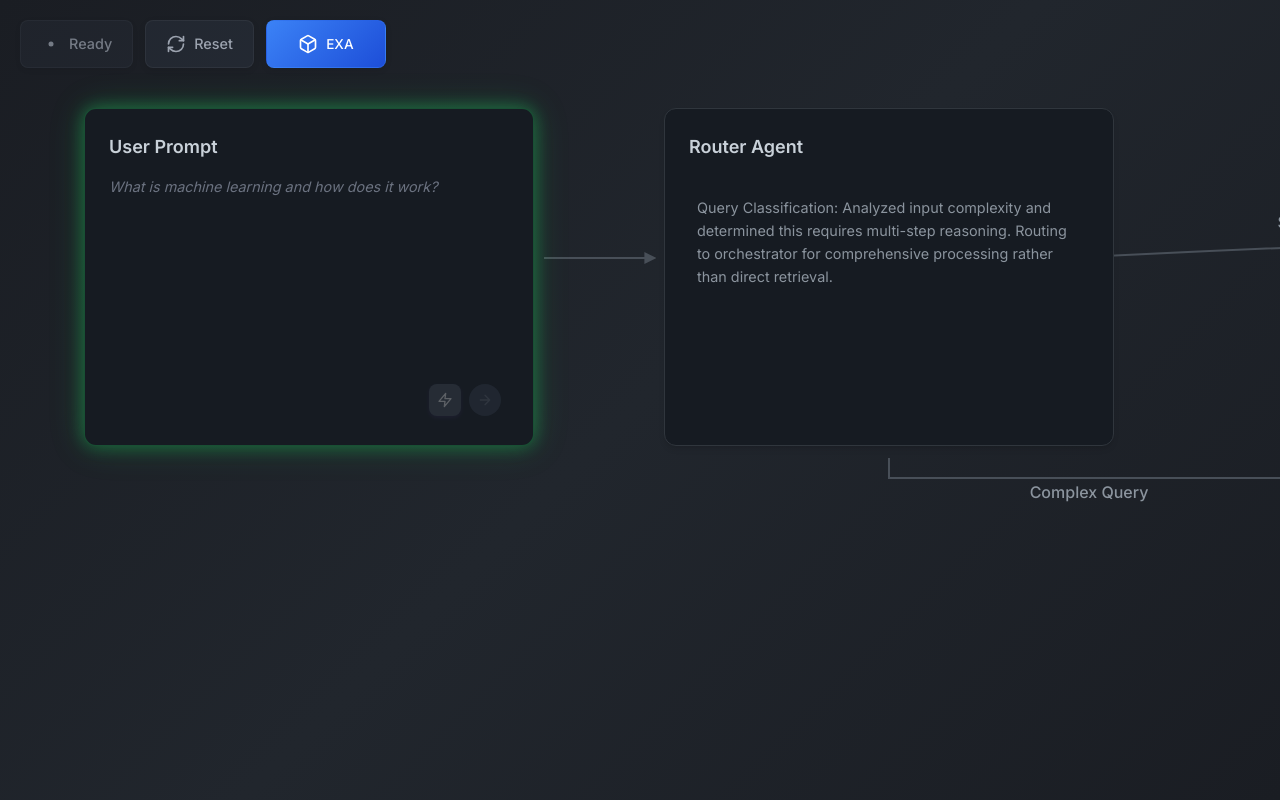
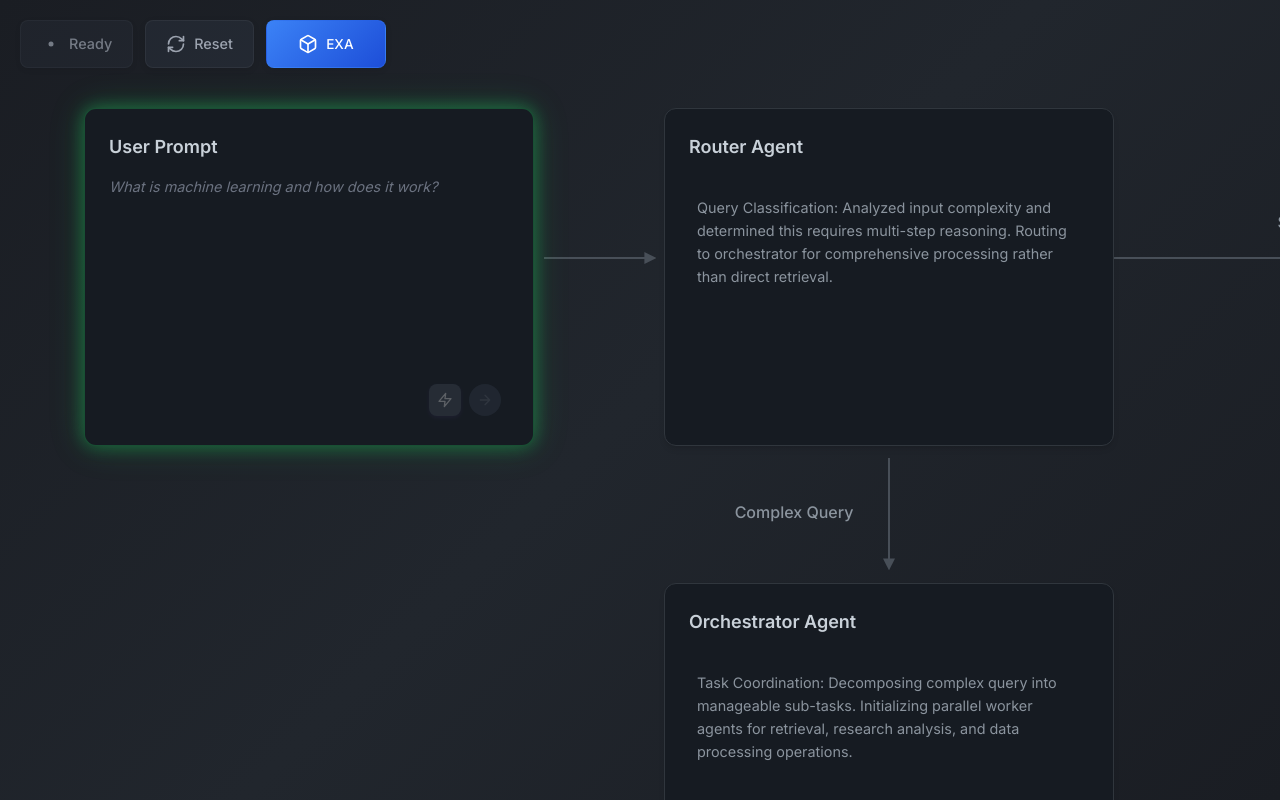
Before and after one commit to dkoh2018/rag_viz, a Next.js app: page / in a window 1280 px wide. Built offline with nearby package versions, Linux system fonts and the light colour scheme.

Commit message:
redesigned UI for friendly ui experience

```diff
--- a/src/app/components/Connectors.tsx
+++ b/src/app/components/Connectors.tsx
@@ -19,27 +19,27 @@ export default function Connectors() {
 
       {/* Connector paths */}
       <path d="M 480 250 L 590 250" stroke="#484f58" strokeWidth="2" fill="none" markerEnd="url(#arrow)" />
-      <path d="M 1000 250 C 2000 200, 3000 200, 4130 250" stroke="#484f58" strokeWidth="2" fill="none" markerEnd="url(#arrow)" />
+      <path d="M 1000 250 L 2830 250" stroke="#484f58" strokeWidth="2" fill="none" markerEnd="url(#arrow)" />
       <text x="1265" y="220" className={styles.connectorLabel}>Simple Query</text>
-      <path d="M 825 450 L 825 470 L 1200 470 L 1230 470" stroke="#484f58" strokeWidth="2" fill="none" markerEnd="url(#arrow)" />
-      <text x="1025" y="490" className={styles.connectorLabel}>Complex Query</text>
-      <path d="M 1730 470 L 1870 470 L 1870 685" stroke="#484f58" strokeWidth="2" fill="none" markerEnd="url(#arrow)" />
-      <path d="M 2110 850 Q 2200 850, 2200 660 Q 2200 450, 2325 450" stroke="#484f58" strokeWidth="2" fill="none" markerEnd="url(#arrow)" />
-      <path d="M 2110 850 L 2325 850" stroke="#484f58" strokeWidth="2" fill="none" markerEnd="url(#arrow)" />
-      <path d="M 2110 850 Q 2200 850, 2200 1040 Q 2200 1250, 2325 1250" stroke="#484f58" strokeWidth="2" fill="none" markerEnd="url(#arrow)" />
-      <path d="M 2810 470 Q 2900 470, 2900 660 Q 2900 850, 2990 825" stroke="#484f58" strokeWidth="2" fill="none" markerEnd="url(#arrow)" />
-      <path d="M 2810 850 L 2990 850" stroke="#484f58" strokeWidth="2" fill="none" markerEnd="url(#arrow)" />
-      <path d="M 2810 1250 Q 2900 1250, 2900 1040 Q 2900 850, 2990 875" stroke="#484f58" strokeWidth="2" fill="none" markerEnd="url(#arrow)" />
-      <path d="M 3460 850 L 3560 850" stroke="#484f58" strokeWidth="2" fill="none" markerEnd="url(#arrow)" />
-      <path d="M 4035 850 L 4140 850" stroke="#484f58" strokeWidth="2" fill="none" markerEnd="url(#arrow)" />
-      <path d="M 4380 450 L 4380 450 L 4680 565 L 4980 450" stroke="#484f58" strokeWidth="2" fill="none" markerEnd="url(#arrow)" />
-      <path d="M 4380 680 L 4380 680 L 4680 565 L 4980 450" stroke="#484f58" strokeWidth="2" fill="none" markerEnd="url(#arrow)" />
-      <text x="4480" y="620" className={styles.connectorLabel}>Valid</text>
-      <path d="M 5210 250 L 5340 250" stroke="#484f58" strokeWidth="2" fill="none" markerEnd="url(#arrow)" />
-      <path d="M 5810 250 L 5940 250" stroke="#484f58" strokeWidth="2" fill="none" markerEnd="url(#arrow)" />
-      <path d="M 4380 1050 L 4380 1500 L 1475 1500 L 1475 665" stroke="#484f58" strokeWidth="2" fill="none" markerEnd="url(#arrow)" />
-      <text x="4280" y="1250" className={styles.connectorLabel}>Needs Refinement</text>
-      <text x="1360" y="875" className={styles.connectorLabel}>Needs Refinement</text>
+      <path d="M 825 450 L 825 560" stroke="#484f58" strokeWidth="2" fill="none" markerEnd="url(#arrow)" />
+      <text x="730" y="510" className={styles.connectorLabel}>Complex Query</text>
+      <path d="M 825 950 L 825 990 L 1035 990 L 1035 1080" stroke="#484f58" strokeWidth="2" fill="none" markerEnd="url(#arrow)" />
+      <path d="M 1280 1210 Q 1330 1210, 1350 860 T 1430 470" stroke="#484f58" strokeWidth="2" fill="none" markerEnd="url(#arrow)" />
+      <path d="M 1280 1210 Q 1330 1210, 1350 1040 T 1430 870" stroke="#484f58" strokeWidth="2" fill="none" markerEnd="url(#arrow)" />
+      <path d="M 1280 1210 Q 1320 1210, 1430 1270" stroke="#484f58" strokeWidth="2" fill="none" markerEnd="url(#arrow)" />
+      <path d="M 1930 470 Q 2000 620 2100 625" stroke="#484f58" strokeWidth="2" fill="none" markerEnd="url(#arrow)" />
+      <path d="M 1930 870 L 2100 675" stroke="#484f58" strokeWidth="2" fill="none" markerEnd="url(#arrow)" />
+      <path d="M 1930 1270 Q 2000 1120 2100 725" stroke="#484f58" strokeWidth="2" fill="none" markerEnd="url(#arrow)" />
+      <path d="M 2350 850 L 2350 890" stroke="#484f58" strokeWidth="2" fill="none" markerEnd="url(#arrow)" />
+      <path d="M 2600 1050 L 2725 890" stroke="#484f58" strokeWidth="2" fill="none" markerEnd="url(#arrow)" />
+      <path d="M 3100 450 Q 3120 450 3300 540" stroke="#484f58" strokeWidth="2" fill="none" markerEnd="url(#arrow)" />
+      <path d="M 3100 680 Q 3120 680 3300 580" stroke="#484f58" strokeWidth="2" fill="none" markerEnd="url(#arrow)" />
+      <text x="3180" y="620" className={styles.connectorLabel}>Valid</text>
+      <path d="M 3700 750 L 3875 875" stroke="#484f58" strokeWidth="2" fill="none" markerEnd="url(#arrow)" />
+      <path d="M 4125 690 L 4125 450" stroke="#484f58" strokeWidth="2" fill="none" markerEnd="url(#arrow)" />
+      <path d="M 2975 1050 L 2975 1500 L 700 1500 L 700 965" stroke="#484f58" strokeWidth="2" fill="none" markerEnd="url(#arrow)" />
+      <text x="2865" y="1125" className={styles.connectorLabel}>Needs Refinement</text>
+      <text x="575" y="1000" className={styles.connectorLabel}>Needs Refinement</text>
     </svg>
   );
 }
--- a/src/app/components/UserPrompt.tsx
+++ b/src/app/components/UserPrompt.tsx
@@ -126,6 +126,8 @@ export default function UserPrompt({ node, onPromptSubmit, isProcessing = false,
       </div>
       <div className={styles.userPromptContainer}>
         <textarea
+          id="user-prompt-input"
+          name="userPrompt"
           className={`${styles.userPromptInput} ${isProcessing ? styles.userPromptDisabled : ''}`}
           value={displayPrompt}
           onChange={handleInputChange}
--- a/src/app/data/nodes.ts
+++ b/src/app/data/nodes.ts
@@ -25,72 +25,72 @@ export const nodes: NodeData[] = [
     id: 'direct-generation',
     label: 'Direct Generation',
     content: 'Simple Query Path: For straightforward factual queries, this agent retrieves relevant documents and generates immediate responses using basic retrieval-augmented generation.',
-    position: { left: '4150px', top: '100px' }
+    position: { left: '2750px', top: '100px' }
   },
   {
     id: 'orchestrator-agent',
     label: 'Orchestrator Agent',
     content: 'Task Coordination: Decomposing complex query into manageable sub-tasks. Initializing parallel worker agents for retrieval, research analysis, and data processing operations.',
-    position: { left: '1250px', top: '300px' }
+    position: { left: '600px', top: '575px' }
   },
   {
     id: 'decompose-query',
     label: 'Decompose Query',
     content: 'Query Breakdown: Segmenting main question into focused sub-queries:\n• Document retrieval for machine learning definitions\n• Research synthesis for implementation mechanisms\n• Analysis of practical applications and limitations',
-    position: { left: '1650px', top: '700px' }
+    position: { left: '810px', top: '1100px' }
   },
   {
     id: 'worker-retrieval',
     label: 'Worker Agent: Retrieval',
     content: 'Document Retrieval: Vector search completed across knowledge base. Retrieved 15 relevant documents with semantic similarity scores. Primary sources include technical documentation and research papers.',
-    position: { left: '2350px', top: '300px' }
+    position: { left: '1450px', top: '300px' }
   },
   {
     id: 'worker-research',
     label: 'Worker Agent: Research',
     content: 'Research Analysis: Cross-referenced multiple sources to identify key concepts, relationships, and potential knowledge gaps. Analyzed 8 primary sources for consistency and complementary information.',
-    position: { left: '2350px', top: '700px' }
+    position: { left: '1450px', top: '700px' }
   },
   {
     id: 'worker-analysis',
     label: 'Worker Agent: Analysis',
     content: 'Data Analysis: Processed retrieved information to extract key insights and generate confidence metrics. Identified supporting evidence, potential limitations, and areas requiring additional context.',
-    position: { left: '2350px', top: '1100px' }
+    position: { left: '1450px', top: '1100px' }
   },
   {
     id: 'shared-state',
     label: 'Shared State',
     content: 'State Management: Aggregating outputs from all worker agents. Consolidating retrieval results, research findings, and analytical insights into unified knowledge representation for synthesis.',
-    position: { left: '3000px', top: '700px' }
+    position: { left: '2125px', top: '500px' }
   },
   {
     id: 'synthesis-agent',
     label: 'Synthesis Agent',
     content: 'Response Synthesis: Combining all worker outputs into coherent, comprehensive response. Integrating retrieved documents, research analysis, and insights while maintaining logical flow and accuracy.',
-    position: { left: '3575px', top: '700px' }
+    position: { left: '2125px', top: '900px' }
   },
   {
     id: 'evaluator-agent',
     label: 'Evaluator Agent',
     content: 'Quality Evaluation: Assessing response quality across multiple dimensions including accuracy, completeness, and relevance. Validation against source materials and coherence checks completed successfully.',
-    position: { left: '4150px', top: '700px' }
+    position: { left: '2750px', top: '700px' }
   },
   {
     id: 'response-delivery',
     label: 'Response Delivery',
     content: 'Response Formatting: Structuring final output with proper citations, confidence indicators, and source attribution. Preparing user-facing response with transparency about information sources and limitations.',
-    position: { left: '4750px', top: '100px' }
+    position: { left: '3325px', top: '400px' }
   },
   {
     id: 'langsmith-logging',
     label: 'LangSmith Logging',
     content: 'Observability Tracking: Recording complete session metadata including agent interactions, processing latency, error rates, and performance metrics for system optimization and debugging.',
-    position: { left: '5350px', top: '100px' }
+    position: { left: '3900px', top: '700px' }
   },
   {
     id: 'user-response',
     label: 'User Response',
     content: 'Final Output: Comprehensive response delivered to user with full traceability through the RAG pipeline. Includes source citations, confidence metrics, and transparent indication of information provenance.',
-    position: { left: '5950px', top: '100px' }
+    position: { left: '3900px', top: '100px' }
   }
 ];
--- a/src/app/visualization.module.css
+++ b/src/app/visualization.module.css
@@ -70,6 +70,11 @@
   width: 450px;
   height: 338px;
   transition: all 0.2s ease-in-out;
+}
+
+/* Worker Agent nodes - 75% wider */
+.node.nodeWorkerAgent {
+  width: 787px !important; /* 450px * 1.75 = 787px */
 }
 
 .node:hover {
--- a/src/lib/rag-backend-simple.ts
+++ b/src/lib/rag-backend-simple.ts
@@ -1,4 +1,4 @@
-// Simple RAG backend for direct query processing
+// Advanced RAG backend for direct query processing with expert-level prompts for visualization
 import { ChatOpenAI } from '@langchain/openai';
 import { HumanMessage, SystemMessage } from '@langchain/core/messages';
 import { traceable } from 'langsmith/traceable';
@@ -7,150 +7,133 @@ import { OpenAIEmbeddings } from '@langchain/openai';
 import * as path from 'path';
 import * as fs from 'fs';
 
-// Simple, direct system prompts optimized for straightforward responses
-export const SIMPLE_SYSTEM_PROMPTS = {
-  'router-agent': `You are a Router Agent. Analyze the user's query and determine if it needs:
-    - 'simple': Direct retrieval and response (factual questions, definitions)
-    - 'complex': Multi-step reasoning, synthesis, or analysis
+// Expert-level system prompts optimized for clarity, with all agents included for visual tracing.
+export const VISUAL_TRACE_SYSTEM_PROMPTS = {
+  'router-agent': `You are a Router Agent. Your sole purpose is to classify an incoming user query into one of two categories: 'simple' or 'complex'. Your analysis must be swift and accurate for the system diagram.
 
-    Examples:
-    Simple: "What is X?", "Define Y", "List the features of Z"
-    Complex: "Compare X and Y", "How does A relate to B?", "Analyze the impact of C"
+## Categories:
+- 'simple': The query asks for a specific, factual piece of information.
+- 'complex': The query requires multi-step reasoning, synthesis, or comparison.
 
-    Respond with only: "simple" or "complex"`,
+## Instructions:
+1.  Analyze the user query.
+2.  Respond with ONLY the single word 'simple' or 'complex'. Do not add any other text.`,
 
-  'direct-generation': `You are a Direct Response Agent. Provide a clear, concise answer to the user's question.
+  'direct-generation': `You are a Contextual Generation Agent. Your task is to answer the user's question based *exclusively* on the information provided in the <context> tags.
 
-    Rules:
-    - Give direct, factual answers
-    - Be concise but complete
-    - If you don't know something, say so
-    - Use simple, clear language
-    - Don't over-explain unless needed`,
+## Instructions:
+1.  Analyze the user's question inside the <query> tags.
+2.  Read the provided <context> to find the answer.
+3.  Synthesize a direct, factual answer using only information from the context.
+4.  If the answer is not present, state: "The provided context does not contain an answer to this question."
 
-  'response-delivery': `You are a Response Delivery Agent. Format the response clearly for the user.
+## Constraints:
+- CRITICAL: Do NOT use any external knowledge.
+- Do not make assumptions or infer information not explicitly stated.`,
 
-    Take the provided answer and ensure it's:
-    - Well-formatted and easy to read
-    - Professional but approachable
-    - Complete and helpful
+  'response-delivery': `You are a Response Delivery Agent. Your job is to format the raw answer for presentation.
 
-    Simply return the formatted response.`,
+## Instructions:
+1.  Take the raw answer provided in the <raw_answer> tags.
+2.  Format it to be clear and well-structured. Use markdown (e.g., bullet points) if it improves clarity.
+3.  Ensure the tone is professional and helpful.
+4.  Do not change the factual content of the answer. You are only responsible for its presentation.
+5.  Return only the final, formatted response.`,
 
-  'langsmith-logging': `You are a Logging Agent. Log this interaction for monitoring.
+  'langsmith-logging': `You are a Logging Agent within a visual workflow. Your function is to signal that the main query processing is complete and has been logged. This is a final step in the trace.
 
-    Return: "✅ Simple query processed and logged successfully"`,
+## Instructions:
+1. You will be given the original query and the final response as context.
+2. Your task is to output a single, specific confirmation message.
+3. Return the *exact* string: "✅ Query processed and logged successfully"
 
-  'user-response': `You are the Final Response Agent. Present the answer to the user.
+## Constraints:
+- Do NOT output any other text or information.
+- Your response must be the exact success message.`,
 
-    Return the final, polished response ready for the user.`
+  'user-response': `You are the Final Presentation Agent. You represent the last step where the system hands off the polished answer to the user interface.
+
+## Instructions:
+1. You will receive the final, formatted response in the <final_response> tags.
+2. Your job is to act as a final gate, simply passing this response through.
+3. Return the response exactly as you received it, without any changes or additions.`,
 };
 
-// Initialize lightweight LLM for simple queries
+// Initialize lightweight LLM (no changes needed here)
 const initializeSimpleLLM = () => {
   return new ChatOpenAI({
     model: 'gpt-4o-mini',
-    temperature: 0.3, // Lower temperature for more consistent simple responses
-    maxTokens: 1000,   // Smaller token limit for simple responses
+    temperature: 0.2,
+    maxTokens: 1000,
     openAIApiKey: process.env.OPENAI_API_KEY,
   });
 };
 
-// Lightweight vector search for simple queries
+// Lightweight vector search (no changes needed here)
 const performSimpleVectorSearch = traceable(
   async (query: string, topK: number = 2): Promise<string> => {
     try {
       const vectorStorePath = path.join(process.cwd(), 'vectorstore', 'rag-store.index');
+      if (!fs.existsSync(vectorStorePath)) return 'No document context available';
 
-      if (!fs.existsSync(vectorStorePath)) {
-        console.log('📋 [SIMPLE VECTOR] No vector store found');
-        return 'No document context available';
-      }
-
-      console.log(`🔍 [SIMPLE VECTOR] Quick search for: "${query}"`);
-
-      const embeddings = new OpenAIEmbeddings({
-        openAIApiKey: process.env.OPENAI_API_KEY,
-      });
-
+      const embeddings = new OpenAIEmbeddings({ openAIApiKey: process.env.OPENAI_API_KEY });
       const vectorStore = await HNSWLib.load(vectorStorePath, embeddings);
       const retriever = vectorStore.asRetriever({ k: topK });
-
       const relevantDocs = await retriever.getRelevantDocuments(query);
 
       const context = relevantDocs
         .map((doc, index) => `[Source ${index + 1}]: ${doc.pageContent}`)
         .join('\n\n');
 
-      console.log(`📄 [SIMPLE VECTOR] Found ${relevantDocs.length} relevant documents`);
-
       return context || 'No relevant documents found';
-
     } catch (error) {
-      console.error('💥 [SIMPLE VECTOR] Error:', error);
+      console.error('💥 [VECTOR] Error:', error);
       return 'Vector search unavailable';
     }
   },
-  {
-    name: 'performSimpleVectorSearch',
-    tags: ['vector-search', 'simple', 'langchain'],
-  }
+  { name: 'performSimpleVectorSearch', tags: ['vector-search', 'simple', 'langchain'] }
 );
 
-// Simple RAG query processing - optimized for direct responses
-export const processSimpleRAGQuery = traceable(
+// Main processing function with all agent steps restored for visualization
+export const processVisualRAGQuery = traceable(
   async (
-    agentId: keyof typeof SIMPLE_SYSTEM_PROMPTS,
+    agentId: keyof typeof VISUAL_TRACE_SYSTEM_PROMPTS,
     userQuery: string,
     context: string = ""
   ): Promise<string> => {
-    console.log(`🚀 [SIMPLE] Processing ${agentId} for direct response`);
+    console.log(`🚀 [VISUAL TRACE] Running agent "${agentId}"`);
 
     try {
       const llm = initializeSimpleLLM();
-      const systemPrompt = SIMPLE_SYSTEM_PROMPTS[agentId] || 'You are a helpful AI assistant.';
+      const systemPrompt = VISUAL_TRACE_SYSTEM_PROMPTS[agentId];
       let humanMessageContent = '';
 
-      // Simple, direct processing based on agent type
       switch (agentId) {
         case 'router-agent':
           humanMessageContent = `User Query: "${userQuery}"`;
           break;
 
         case 'direct-generation':
-          // Get context from vector search for direct generation
           const retrievedContext = await performSimpleVectorSearch(userQuery);
-          humanMessageContent = `User Question: "${userQuery}"
+          humanMessageContent = `<query>${userQuery}</query>
 
-Available Context:
+<context>
 ${retrievedContext}
-
-Provide a direct, helpful answer based on the context. If the context doesn't contain the answer, provide a general response based on your knowledge.`;
+</context>`;
           break;
 
         case 'response-delivery':
-          humanMessageContent = `User Question: "${userQuery}"
-
-Response to format:
-${context}
-
-Format this response clearly for the user.`;
+          humanMessageContent = `<raw_answer>${context}</raw_answer>`;
           break;
 
         case 'langsmith-logging':
-          humanMessageContent = `Log this simple query interaction:
+          humanMessageContent = `The interaction to log is:
 Query: "${userQuery}"
-Response: "${context}"`;
+Final Response: "${context}"`;
           break;
 
         case 'user-response':
-          humanMessageContent = `Present this final response to the user:
-${context}`;
-          break;
-
-        default:
-          humanMessageContent = `User Query: "${userQuery}"
-${context ? `Context: ${context}` : ''}`;
+          humanMessageContent = `<final_response>${context}</final_response>`;
           break;
       }
 
@@ -159,22 +142,19 @@ ${context ? `Context: ${context}` : ''}`;
         new HumanMessage(humanMessageContent)
       ];
 
-      console.log(`⚡ [SIMPLE] Making direct LLM call for ${agentId}`);
+      console.log(`⚡ [LLM CALL] Invoking model for agent "${agentId}"`);
 
       const response = await llm.invoke(messages);
       const result = response.content.toString();
 
-      console.log(`✅ [SIMPLE] ${agentId} completed: "${result.substring(0, 100)}..."`);
+      console.log(`✅ [COMPLETE] Agent "${agentId}" finished.`);
 
       return result;
 
     } catch (error) {
-      console.error(`💥 [SIMPLE] Error in ${agentId}:`, error);
-      return `[SIMPLE ERROR in ${agentId}]: ${error instanceof Error ? error.message : String(error)}`;
+      console.error(`💥 [ERROR] in agent "${agentId}":`, error);
+      return `[ERROR in ${agentId}]: ${error instanceof Error ? error.message : String(error)}`;
     }
   },
-  {
-    name: 'processSimpleRAGQuery',
-    tags: ['rag', 'simple', 'langchain'],
-  }
+  { name: 'processVisualRAGQuery', tags: ['rag', 'visual-trace', 'langchain'] }
 );
--- a/src/styles/visualization.module.css
+++ b/src/styles/visualization.module.css
@@ -70,6 +70,11 @@
   width: 450px;
   height: 250px;
   transition: all 0.2s ease-in-out;
+}
+
+/* Worker Agent nodes - 75% wider */
+.node.nodeWorkerAgent {
+  width: 787px !important; /* 450px * 1.75 = 787px */
 }
 
 .node:hover {
```
Also changed, not shown: src/app/components/GenerativeNode.tsx (+5 -2 lines), src/app/components/Node.tsx (+7 -2 lines), src/app/page.tsx (+8 -3 lines).
